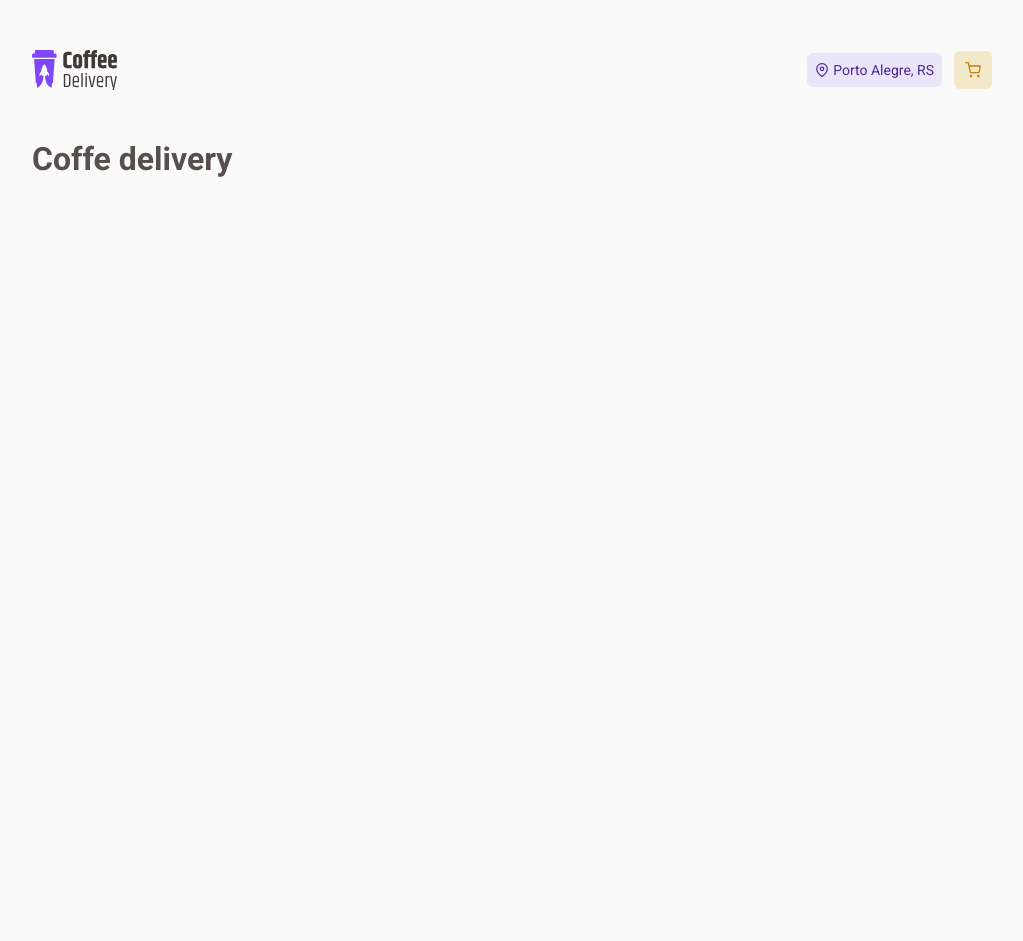
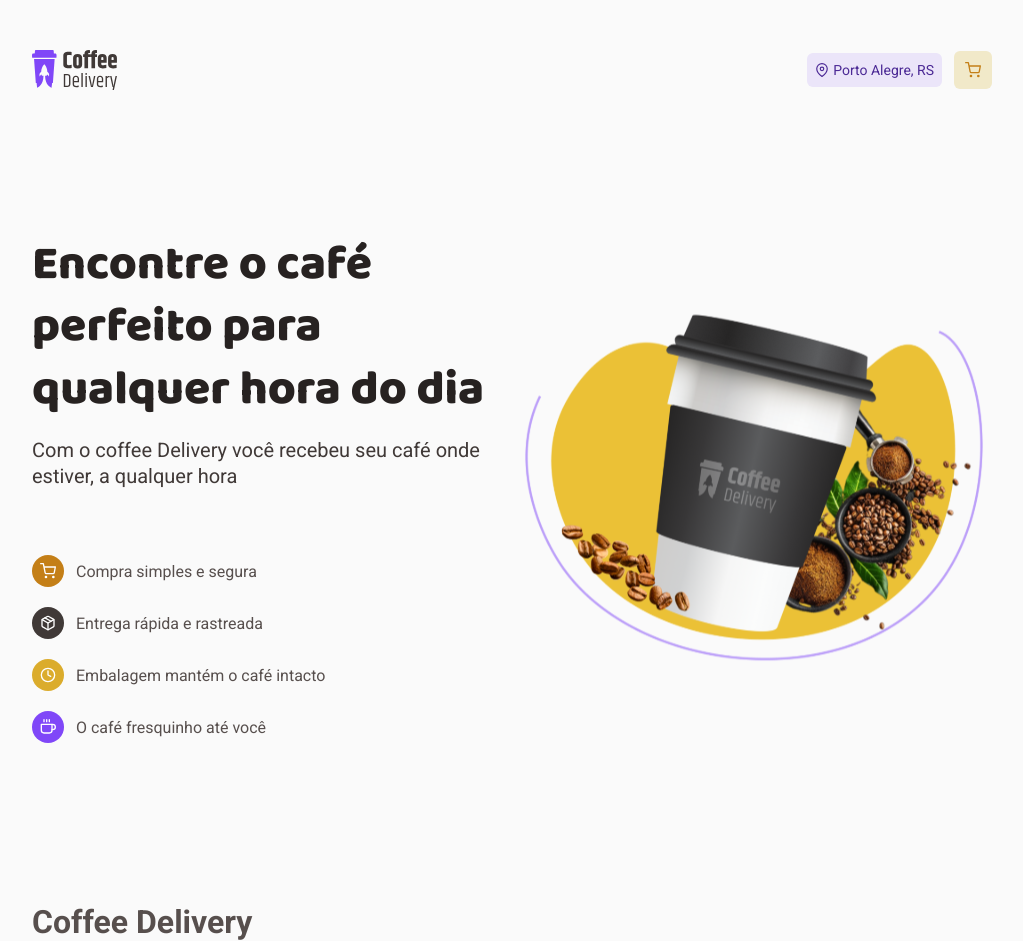
Before and after one commit to AndreFelipe97/Coffee-delivery-home-page-microfrontend, a React (Create React App) app: page / in a window 1280 px wide. Shown: the whole page, without its empty margins (128-1151 px from the left). Before the commit the page ends 800 px from the top, so only its background shows below. Built offline with nearby package versions, Linux system fonts and the light colour scheme.

Commit message:
feat: create description section home page

```diff
--- a/src/App.tsx
+++ b/src/App.tsx
@@ -1,11 +1,13 @@
 import './App.scss';
 import { Header } from './components/Header';
+import { Home } from './pages/Home';
 
 function App() {
   return (
     <div className='container'>
       <Header />
-      <h1>Coffe delivery</h1>
+      <Home />
+      <h1>Coffee Delivery</h1>
     </div>
   );
 }
--- a/src/index.scss
+++ b/src/index.scss
@@ -5,8 +5,11 @@
   --yellow-100: #F1E9C9;
   --yellow-500: #DBAC2C;
   --yellow-900: #C47F17;
-  --text-400: #574f4d;
+  --text-300: #574f4d;
+  --text-600: #403937;
+  --text-900: #272221;
   --background: #fafafa;
+  --white: #fff;
 }
 
 * {
@@ -21,7 +24,7 @@
   font-size: 62.5%;
 }
 body {
-  color: var(--text-400);
+  color: var(--text-300);
   background-color: var(--background);
   -webkit-font-smoothing: antialiased;
 }
--- /dev/null
+++ b/src/pages/Home/index.tsx
@@ -0,0 +1,36 @@
+import { FiShoppingCart, FiPackage, FiClock, FiCoffee } from 'react-icons/fi';
+
+import banner from '../../assets/imgs/banner.svg';
+
+import './styles.scss';
+
+export function Home() {
+  return (
+    <div className='home-container'>
+      <div className='description-container '>
+        <h1 className='title'>Encontre o café perfeito para qualquer hora do dia</h1>
+        <span className='subtitle'>Com o coffee Delivery você recebeu seu café onde estiver, a qualquer hora</span>
+
+        <div className='service-description'>
+          <div className='service-item'>
+            <span className='icon cart-icon'><FiShoppingCart /></span>
+            <span className='description'>Compra simples e segura</span>
+          </div>
+          <div className='service-item'>
+            <span className='icon cart-package'><FiPackage /></span>
+            <span className='description'>Entrega rápida e rastreada</span>
+          </div>
+          <div className='service-item'>
+            <span className='icon cart-clock'><FiClock /></span>
+            <span className='description'>Embalagem mantém o café intacto</span>
+          </div>
+          <div className='service-item'>
+            <span className='icon cart-coffe'><FiCoffee /></span>
+            <span className='description'>O café fresquinho até você</span>
+          </div>
+        </div>
+      </div>
+      <img src={banner} alt="Imagem de um copo de café com alguns graõs ao lado" />
+    </div>
+  );
+}
--- /dev/null
+++ b/src/pages/Home/styles.scss
@@ -0,0 +1,95 @@
+.home-container {
+  display: flex;
+  margin-top: 9.4rem;
+  margin-bottom: 16rem;
+}
+
+.description-container {
+  display: flex;
+  flex-direction: column;
+
+  .title {
+    font-size: 4.8rem;
+    font-family: 'Baloo 2', sans-serif;
+    font-weight: 800;
+    color: var(--text-900);
+    line-height: 6.24rem;
+  }
+
+  .subtitle {
+    font-size: 2rem;
+    font-family: 'Roboto', sans-serif;
+    font-weight: 400;
+    line-height: 2.6rem;
+    color: var(--text-600);
+    margin-top: 1.6rem;
+  }
+
+  .service-description {
+    margin-top: 6.6rem;
+    display: flex;
+    justify-items: center;
+    flex-wrap: wrap;
+    column-gap: 4rem;
+    row-gap: 2rem;
+
+    .service-item {
+      display: flex;
+      justify-content: center;
+      align-items: center;
+      gap: 1.2rem;
+
+      .cart-icon {
+        display: flex;
+        justify-content: center;
+        align-items: center;
+        color: var(--white);
+        background-color: var(--yellow-900);
+        height: 3.2rem;
+        width: 3.2rem;
+        border-radius: 1000px;
+      }
+
+      .cart-package {
+        display: flex;
+        justify-content: center;
+        align-items: center;
+        color: var(--white);
+        background-color: var(--text-600);
+        height: 3.2rem;
+        width: 3.2rem;
+        border-radius: 1000px;
+      }
+
+      .cart-clock {
+        display: flex;
+        justify-content: center;
+        align-items: center;
+        color: var(--white);
+        background-color: var(--yellow-500);
+        height: 3.2rem;
+        width: 3.2rem;
+        border-radius: 1000px;
+      }
+
+      .cart-coffe {
+        display: flex;
+        justify-content: center;
+        align-items: center;
+        color: var(--white);
+        background-color: var(--purple-500);
+        height: 3.2rem;
+        width: 3.2rem;
+        border-radius: 1000px;
+      }
+
+      span .description {
+        font-family: 'Roboto', sans-serif;
+        font-weight: 400;
+        font-size: 1.6rem;
+        line-height: 2.08rem;
+        color: var(--text-300);
+      }
+    }
+  }
+}
--- a/webpack.config.js
+++ b/webpack.config.js
@@ -31,7 +31,7 @@
         use: [MiniCssExtractPlugin.loader, "css-loader", "sass-loader"],
       },
       {
-        test: /\.svg$/,
+        test: /\.(woff(2)?|ttf|eot|svg)(\?v=\d+\.\d+\.\d+)|.svg?$/,
         use: ["file-loader"],
       },
     ],
```
Also changed, not shown: src/assets/imgs/banner.svg (added).
